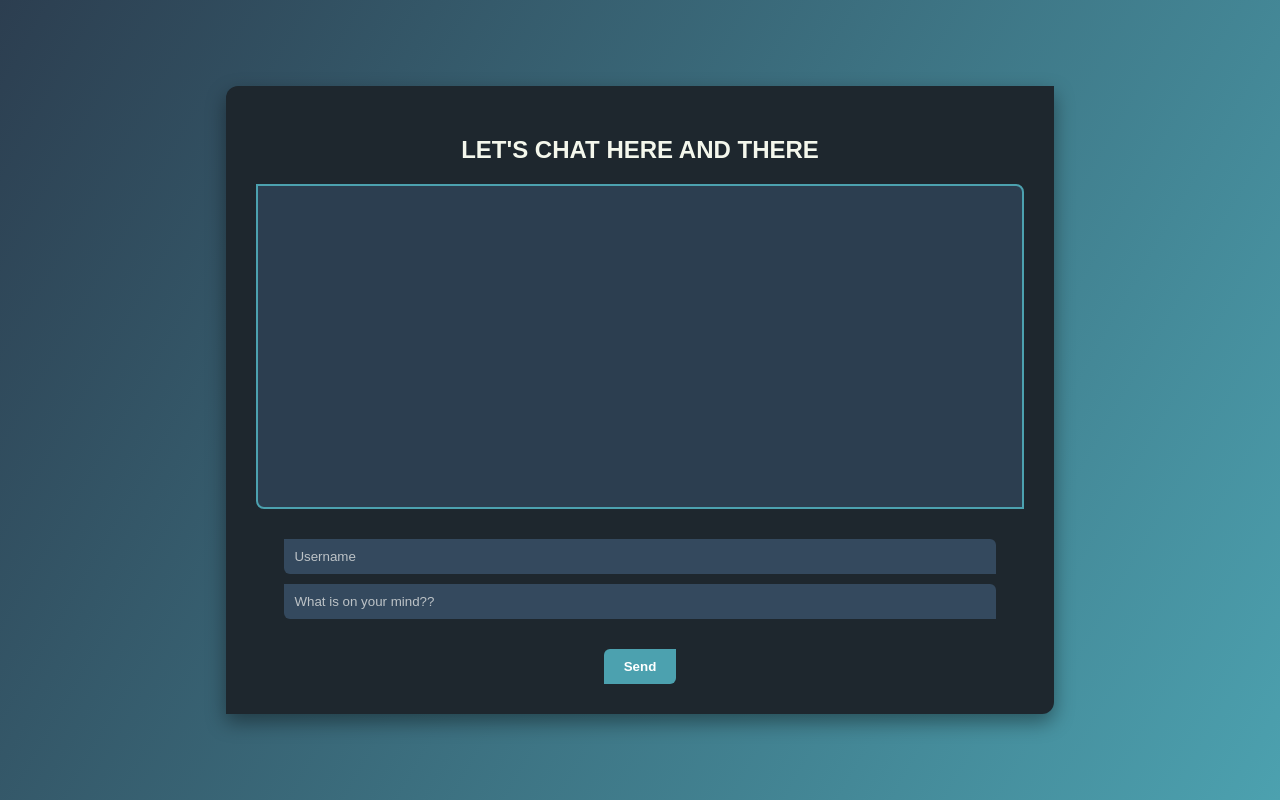
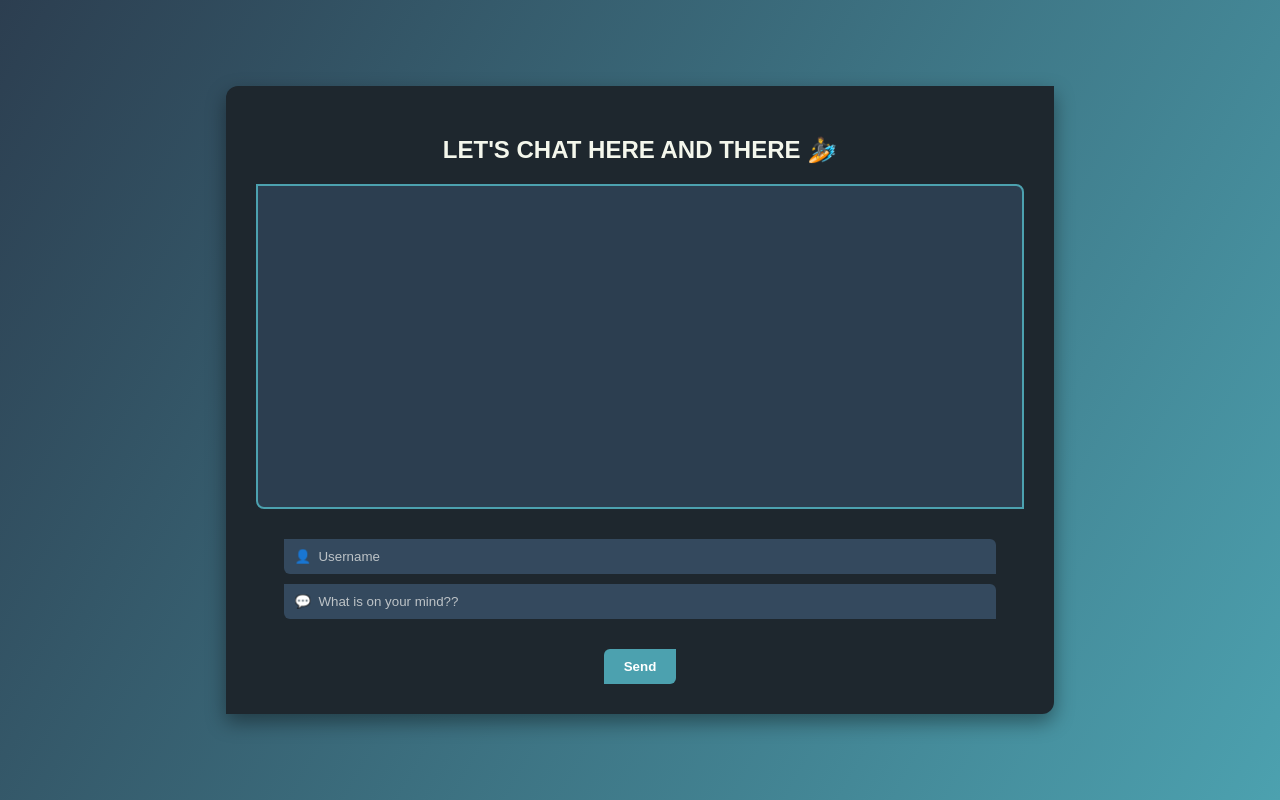
Before and after one commit to KRYPTONITErex/socket4, a website: page public/index.html in a window 1280 px wide. Drawn offline with nearby package versions, Linux system fonts and the light colour scheme; no server answers.

Commit message:
commit for socket testWS 1.1

```diff
--- a/index.js
+++ b/index.js
@@ -26,10 +26,13 @@
 io.on('connection',(socket)=>{
     console.log(' a new user is connnected : @' + socket.id);
 
+    socket.on('disconnect',()=>{
+        console.log('user disconnected : @' + socket.id);
+    })
+
     socket.on('chat',(data)=>{
         // console.log(data);
         io.sockets.emit('chat',data);
-
     })
 
     socket.on('typing',(name)=>{
--- a/public/index.html
+++ b/public/index.html
@@ -144,7 +144,7 @@
   <body>
 
     <div class="container" id="container">
-      <h2>LET'S CHAT here and there</h2>
+      <h2>LET'S CHAT here and there 🏄</h2>
 
       <div class="chatwindow" id="chatwindow">
 
@@ -154,8 +154,8 @@
         </div>
 
         <div class="inputContainer" id="inputContainer">
-          <input type="text" id="username" placeholder="Username" />
-          <input type="text" id="message" placeholder="What is on your mind??"/>
+          <input type="text" id="username" placeholder="👤  Username" />
+          <input type="text" id="message" placeholder="💬  What is on your mind??"/>
           <button id="send">Send</button>
         </div>
 
@@ -182,6 +182,7 @@
       });
 
       send.addEventListener("click", () => {
+        if(message.value === "") return alert("Please enter a message");
         let data = {
           username: username.value.trim() === "" ? "Anonymous" : username.value,
           message: message.value,
```
